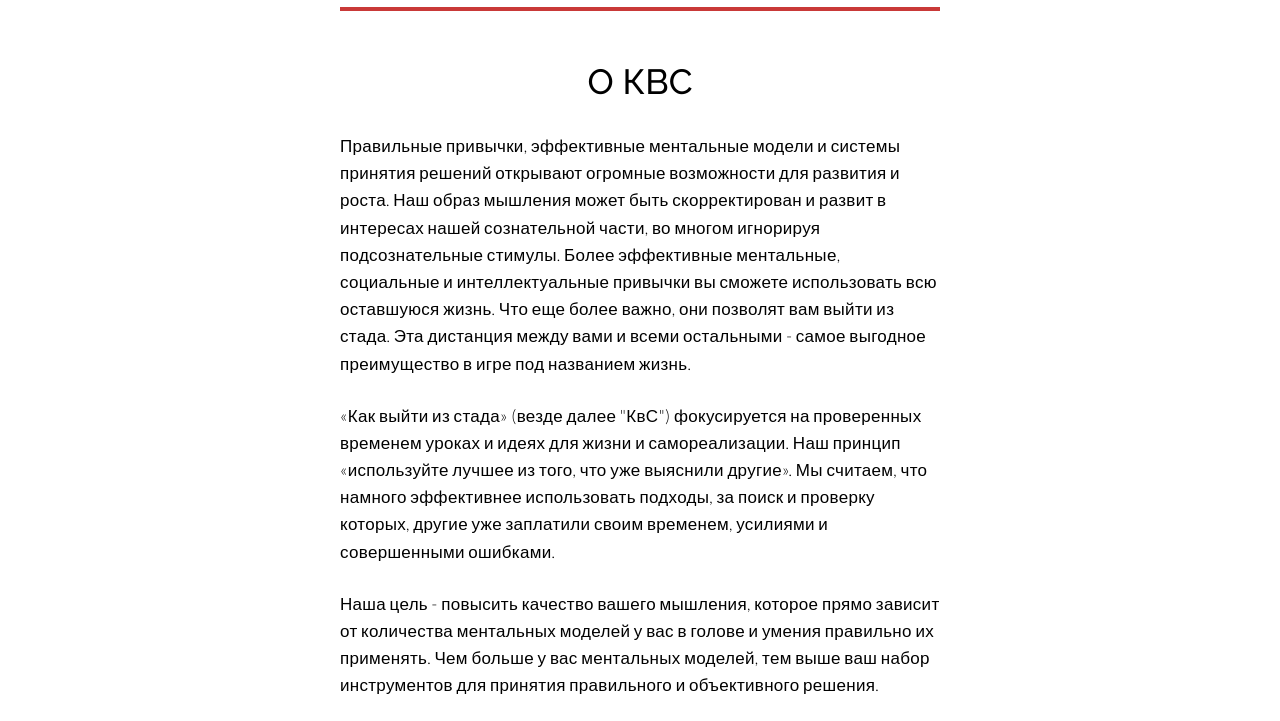
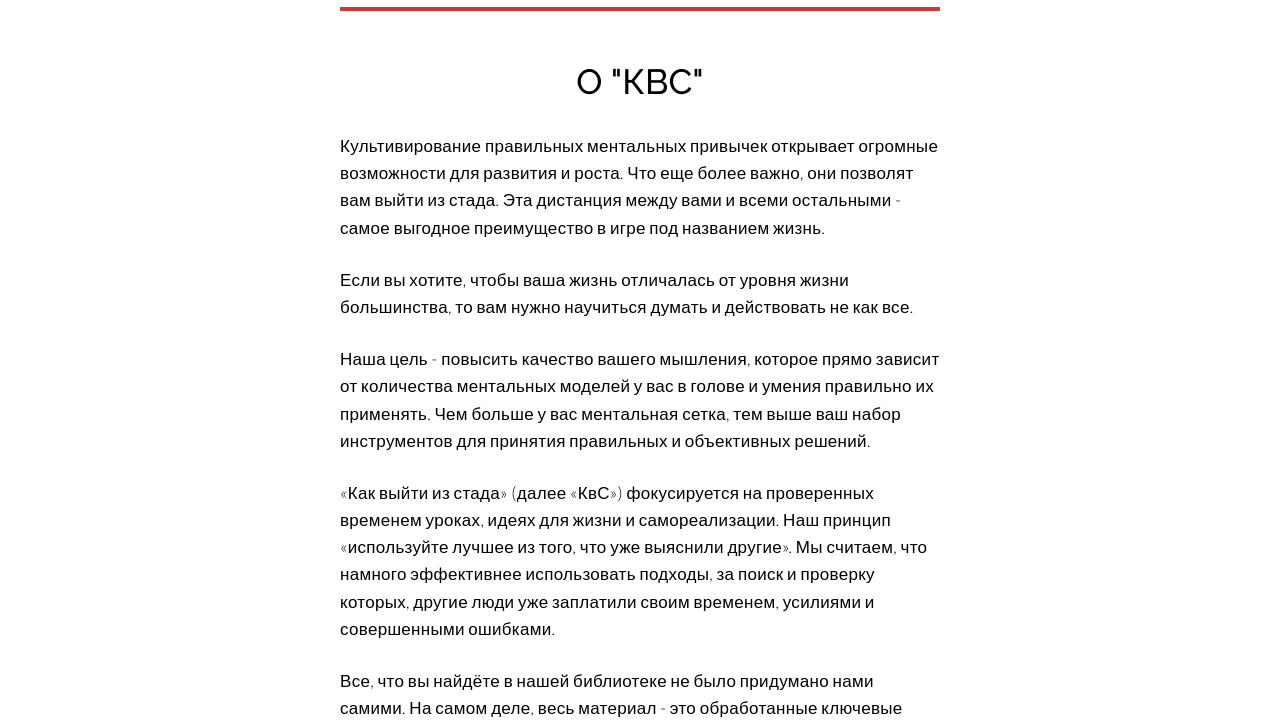
Before and after one commit to aapxx87/kvs, a website: page about.html in a window 1280 px wide. Shown: the part 53-774 px from the top of the page. Drawn offline with nearby package versions, Linux system fonts and the light colour scheme.

Commit message:
Update about.html

```diff
--- a/about.html
+++ b/about.html
@@ -68,19 +68,15 @@
 
 <section class="section-article">
 
-  <h1 class="section-article--articleName">О КВС</h1>
+  <h1 class="section-article--articleName">О "КВС"</h1>
 
-  <!-- <p class="section-home--main-intro intro-about">Помогаем вам освоить лучшее из того, что уже выяснили другие, чтобы стать успешнее.</p> -->
+  <p class="section-article--articleContent">Культивирование правильных ментальных привычек открывает огромные возможности для развития и роста. Что еще более важно, они позволят вам выйти из стада. Эта дистанция между вами и всеми остальными - самое выгодное преимущество в игре под названием жизнь.</p>
 
+  <p class="section-article--articleContent">Если вы хотите, чтобы ваша жизнь отличалась от уровня жизни большинства, то вам нужно научиться думать и действовать не как все.</p>
 
-  <p class="section-article--articleContent">Правильные привычки, эффективные ментальные модели и системы принятия решений открывают огромные возможности для развития и роста. Наш образ мышления может быть скорректирован и развит в интересах нашей сознательной части, во многом игнорируя подсознательные стимулы. Более эффективные ментальные, социальные и интеллектуальные привычки вы сможете использовать всю оставшуюся жизнь. Что еще более важно, они позволят вам выйти из стада. Эта дистанция между вами и всеми остальными - самое выгодное преимущество в игре под названием жизнь.</p>
+  <p class="section-article--articleContent">Наша цель - повысить качество вашего мышления, которое прямо зависит от количества ментальных моделей у вас в голове и умения правильно их применять. Чем больше у вас ментальная сетка, тем выше ваш набор инструментов для принятия правильных и объективных решений.</p>
 
-  <p class="section-article--articleContent">«Как выйти из стада» (везде далее "КвС") фокусируется на проверенных временем уроках и идеях для жизни и самореализации. Наш принцип «используйте лучшее из того, что уже выяснили другие». Мы считаем, что
-    намного эффективнее использовать подходы, за поиск и проверку которых, другие уже заплатили своим временем, усилиями и совершенными ошибками.</p>
-
-  <p class="section-article--articleContent">Наша цель - повысить качество вашего мышления, которое прямо зависит от количества ментальных моделей у вас в голове и умения правильно их применять. Чем больше у вас ментальных моделей, тем выше ваш набор
-    инструментов для принятия правильного и объективного решения.</p>
-
+  <p class="section-article--articleContent">«Как выйти из стада» (далее «КвС») фокусируется на проверенных временем уроках, идеях для жизни и самореализации. Наш принцип «используйте лучшее из того, что уже выяснили другие». Мы считаем, что намного эффективнее использовать подходы, за поиск и проверку которых, другие люди уже заплатили своим временем, усилиями и совершенными ошибками.</p>
 
   <p class="section-article--articleContent">Все, что вы найдёте в нашей библиотеке не было придумано нами самими. На самом деле, весь материал - это обработанные ключевые мысли и подходы кого-то более умного и успешного. Мы часто публикуем переводы
     и отрывки из трудов тех, кому можно доверять. Одним из основных источников вдохновения для нас стал ресурс <a href="https://fs.blog/" target="blank">Farnam Street</a>.</p>
```
